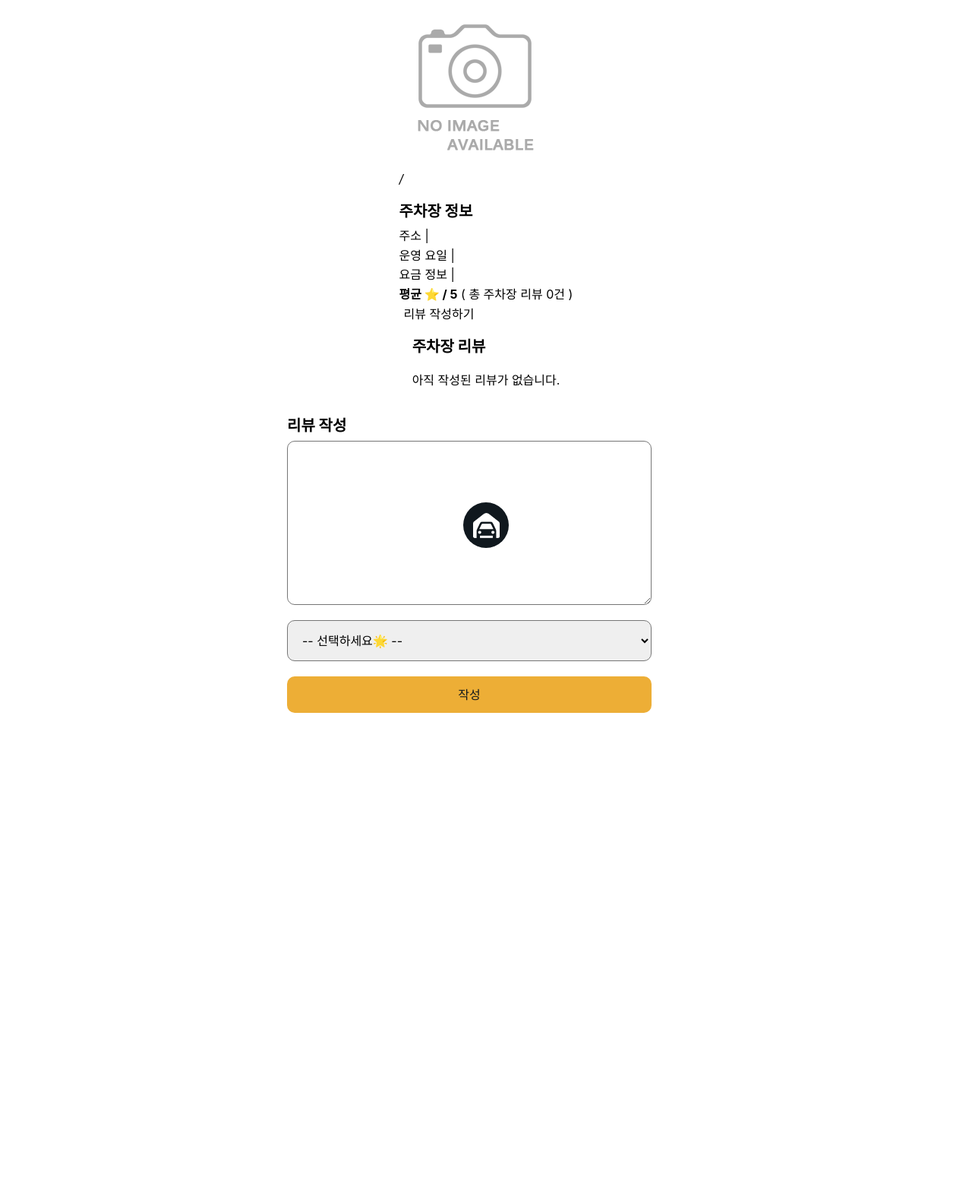
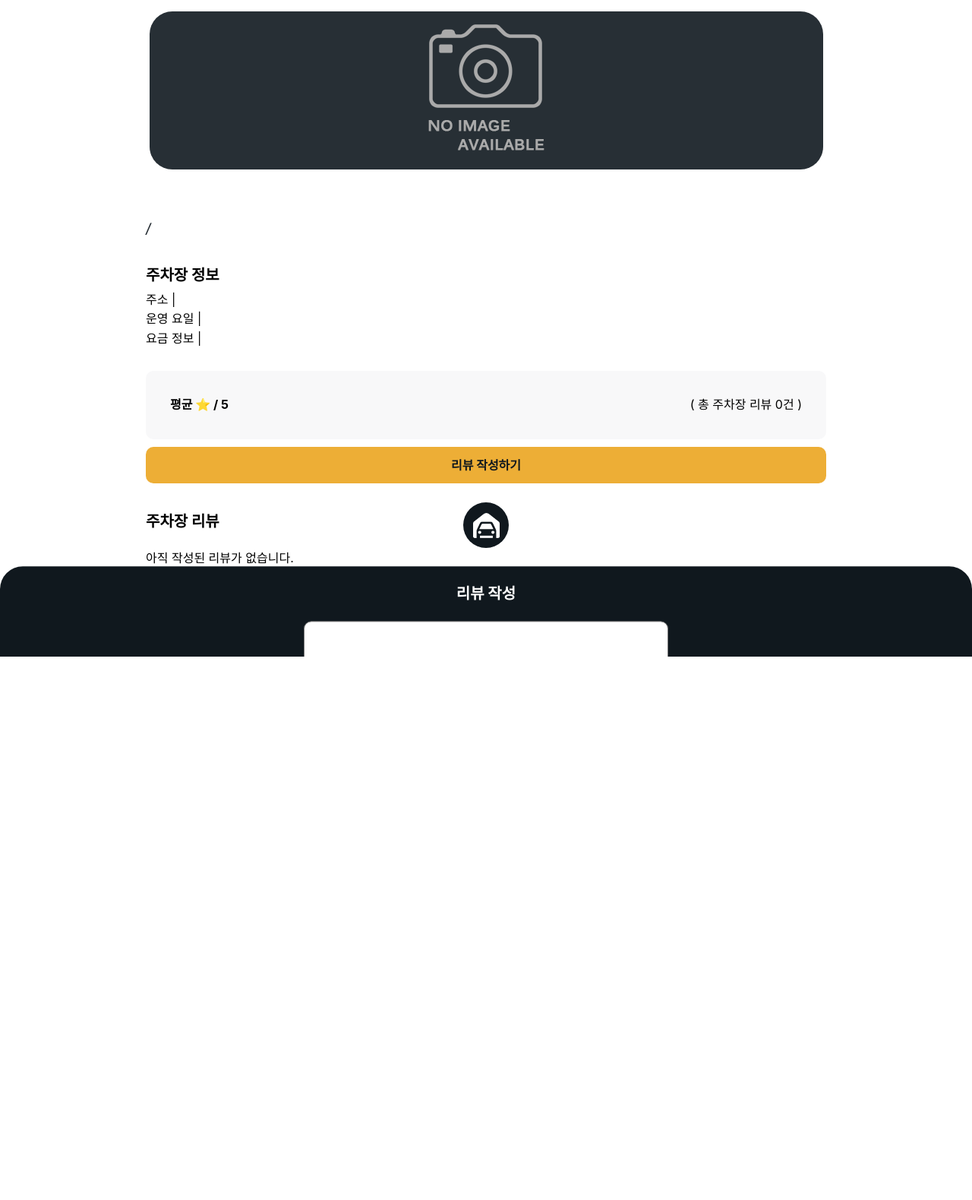
Before and after one commit to Boyage99/park-where, a Flask app: template templates/reviews/show.html in a window 1280 px wide. Shown: the part 55-1634 px from the top of the page at 76% size. After the commit the page ends 919 px from the top, so only its background shows below. Run offline with Flask 2, Linux system fonts and the light colour scheme; the template is opened without the code that fills it, so the values that code supplies are empty; parts of the project's set-up code (start-up, migrations or seed data) failed here and were passed over; some libraries are stand-ins or nearby versions; some web fonts are replaced.

Commit message:
주차장 상세 페이지 스타일링

```diff
--- a/static/css/reviews.css
+++ b/static/css/reviews.css
@@ -30,4 +30,127 @@
 .review-form button {
     background-color: #edae36;
     color: #10181e;
+    font-weight: 700;
 }
+
+
+/* 리뷰 작성 섹션 */
+.sect-review {
+    display: flex;
+    flex-direction: column;
+    align-items: center;
+    position: fixed;
+    left: 0;
+    right: 0;
+    bottom: 0;
+    width: 100%;
+    padding: 0 5vw 155px;
+    border-radius: 30px;
+    background-color: #10181e;
+    color: white;
+    transform: translateY(100%);
+    transition: transform 0.4s ease-in-out;
+    z-index: 100;
+}
+
+.sect-review.on {
+    transform: translateY(130px);
+}
+
+.sect-review h2 {
+    margin: 1em 0;
+    color: white;
+}
+
+.btn-cancel {
+    display: flex;
+    justify-content: center;
+    align-items: center;
+    width: 80px;
+    height: 80px;
+    border-radius: 50%;
+}
+
+.btn-cancel img {
+    width: 45px;
+}
+
+
+/* 리뷰 정보 */
+.review-info, .review-list {
+    display: flex;
+    flex-direction: column;
+    padding: 0 5vw;
+    width: 100%;
+    max-width: 1024px;
+}
+
+.review-info #park-map {
+    width: 90vw;
+    max-width: 887px;
+    margin: 0 auto 5vw;
+    border-radius: 30px;
+    background-color: #272f35;
+    text-align: center;
+}
+
+.review-info em {
+    color: #272f35;
+    font-size: 18px;
+    font-weight: 500;
+}
+
+
+/* 리뷰 목록 */
+.park-category h1 {
+    margin-bottom: 20px;
+}
+
+.park-category h2 {
+    margin: 2em 0 0.5em !important;
+}
+
+.park-average {
+    display: flex;
+    justify-content: space-between;
+    padding: 2em;
+    margin-top: 30px;
+    border-radius: 10px;
+    background-color: #f8f8f9;
+}
+
+.btn-addreview {
+    display: block;
+    width: 100%;
+    padding: 15px;
+    margin: 10px 0 20px;
+    border-radius: 10px;
+    background-color: #edae36;
+    color: #10181e;
+    font-weight: 700;
+}
+
+
+/* 전체 리뷰 리스트 */
+.list-all {
+    padding: 5px;
+    margin-top: 15px;
+    border-radius: 10px;
+    background-color: #f8f8f9;
+    line-height: 1em;
+}
+
+.list-all a {
+    margin-top: 5px;
+    color: inherit;
+    text-decoration: none;
+}
+
+.list-all.list-park {
+    padding: 10px;
+}
+
+.parkname {
+    font-size: 1.1em;
+    font-weight: 600;
+}
```
